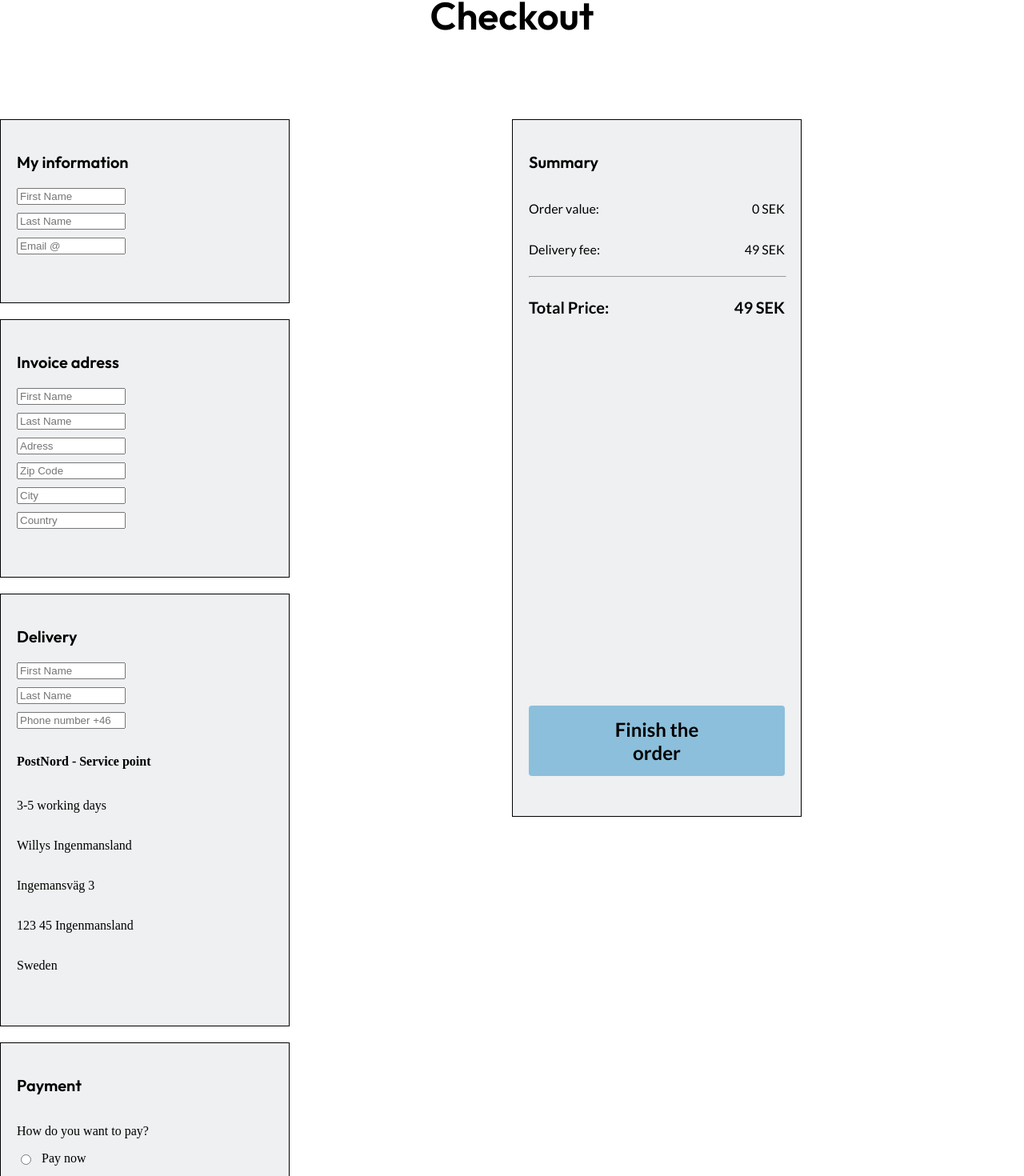
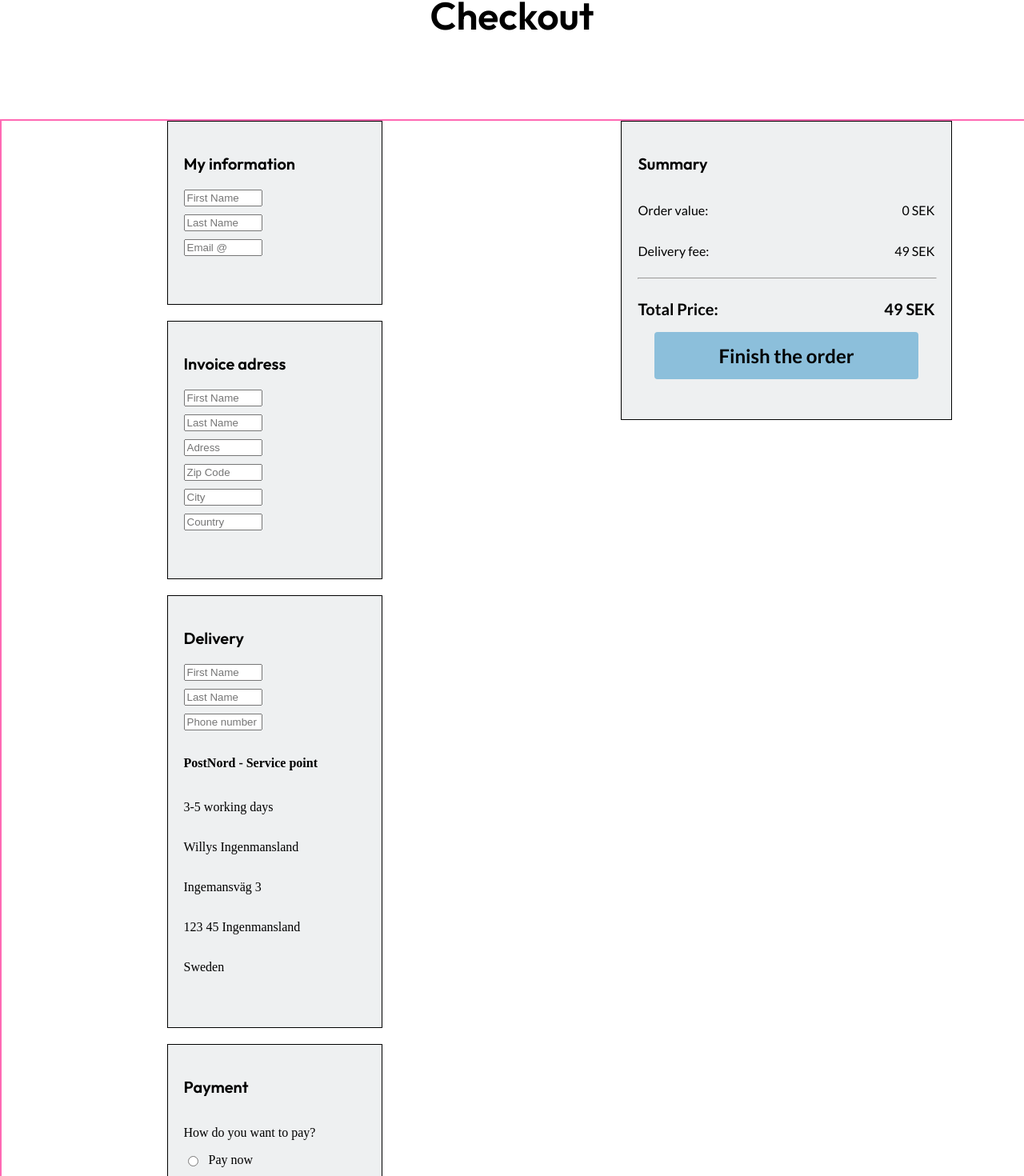
Before and after one commit to kleresjo/random-stuff, a React (Vite) app: page /payment in a window 1280 px wide. Shown: the part 209-1679 px from the top of the page at 80% size. Built offline with nearby package versions, Linux system fonts and the light colour scheme.

Commit message:
more css

```diff
--- a/src/pages/ConfirmationPage.jsx
+++ b/src/pages/ConfirmationPage.jsx
@@ -14,13 +14,15 @@ const ConfirmationPage = () => {
       <div className="confirmation-page-container">
         <div>
           <img src={checkcircle} alt="" />
-          <p>Thank you for shopping with RandomStuff</p>
-          <h1>Order Confirmation!</h1>
-          <p>
+          <p className="confirmation-page-text">
+            Thank you for shopping with RandomStuff
+          </p>
+          <h1 className="confirmation-page-h1">Order Confirmation!</h1>
+          <p className="confirmation-page-text">
             We have received your order and a receipt has been sent to your
             email address.
           </p>
-          <p>Ordernumber: 678319782</p>
+          <p className="confirmation-page-text">Ordernumber: 678319782</p>
         </div>
         <div>
           <button onClick={handleShoppingButton} className="total-price-button">
--- a/src/styling/CheckoutPage.css
+++ b/src/styling/CheckoutPage.css
@@ -3,6 +3,9 @@
 .checkoutpage-container {
   display: grid;
   grid-template-columns: 1fr 1fr;
+  justify-items: center;
+  border: hotpink solid 2px;
+  width: 100%;
 }
 
 .checkoutpage-h1 {
@@ -13,6 +16,3 @@
   margin-top: 100px;
   margin-bottom: 100px;
 }
-
-.checkoutpage-container-left {
-}
--- a/src/styling/ConfirmationPage.css
+++ b/src/styling/ConfirmationPage.css
@@ -1,3 +1,6 @@
+@import url("https://fonts.googleapis.com/css2?family=Outfit:wght@100..900&display=swap");
+@import url("https://fonts.googleapis.com/css2?family=Lato:ital,wght@0,100;0,300;0,400;0,700;0,900;1,100;1,300;1,400;1,700;1,900&family=Outfit:wght@100..900&display=swap");
+
 .confirmation-page-container {
   display: flex;
   flex-direction: column;
@@ -6,5 +9,12 @@
   text-align: center;
   margin-top: 100px;
   margin-bottom: 100px;
-  border: 2px solid hotpink;
 }
+
+.confirmation-page-text {
+  font-family: "Lato", sans-serif;
+}
+
+.confirmation-page-h1 {
+  font-family: "Outfit", sans-serif;
+}
--- a/src/styling/DeliveryInformation.css
+++ b/src/styling/DeliveryInformation.css
@@ -15,7 +15,7 @@
   display: flex;
   flex-direction: column;
   margin-bottom: 20px;
-  width: 50%;
+  width: 100%;
   border: 1px solid black;
   padding: 20px 20px 50px 20px;
   background-color: #eef0f1;
--- a/src/styling/InvoiceAdress.css
+++ b/src/styling/InvoiceAdress.css
@@ -15,7 +15,7 @@
   display: flex;
   flex-direction: column;
   margin-bottom: 20px;
-  width: 50%;
+  width: 100%;
   border: 1px solid black;
   padding: 20px 20px 50px 20px;
   background-color: #eef0f1;
--- a/src/styling/MyInformation.css
+++ b/src/styling/MyInformation.css
@@ -15,7 +15,7 @@
   display: flex;
   flex-direction: column;
   margin-bottom: 20px;
-  width: 50%;
+  width: 100%;
   border: 1px solid black;
   padding: 20px 20px 50px 20px;
   background-color: #eef0f1;
--- a/src/styling/PaymentInformation.css
+++ b/src/styling/PaymentInformation.css
@@ -15,7 +15,7 @@
   display: flex;
   flex-direction: column;
   margin-bottom: 20px;
-  width: 50%;
+  width: 100%;
   border: 1px solid black;
   padding: 20px 20px 50px 20px;
   background-color: #eef0f1;
--- a/src/styling/TotalPrice.css
+++ b/src/styling/TotalPrice.css
@@ -5,8 +5,7 @@
   display: flex;
   flex-direction: column;
   justify-content: space-between;
-  width: 50%;
-  height: 100vh;
+  width: 100%;
   border: 1px solid black;
   padding: 20px 20px 50px 20px;
   background-color: #eef0f1;
```
Also changed, not shown: src/assets/logo.png.
